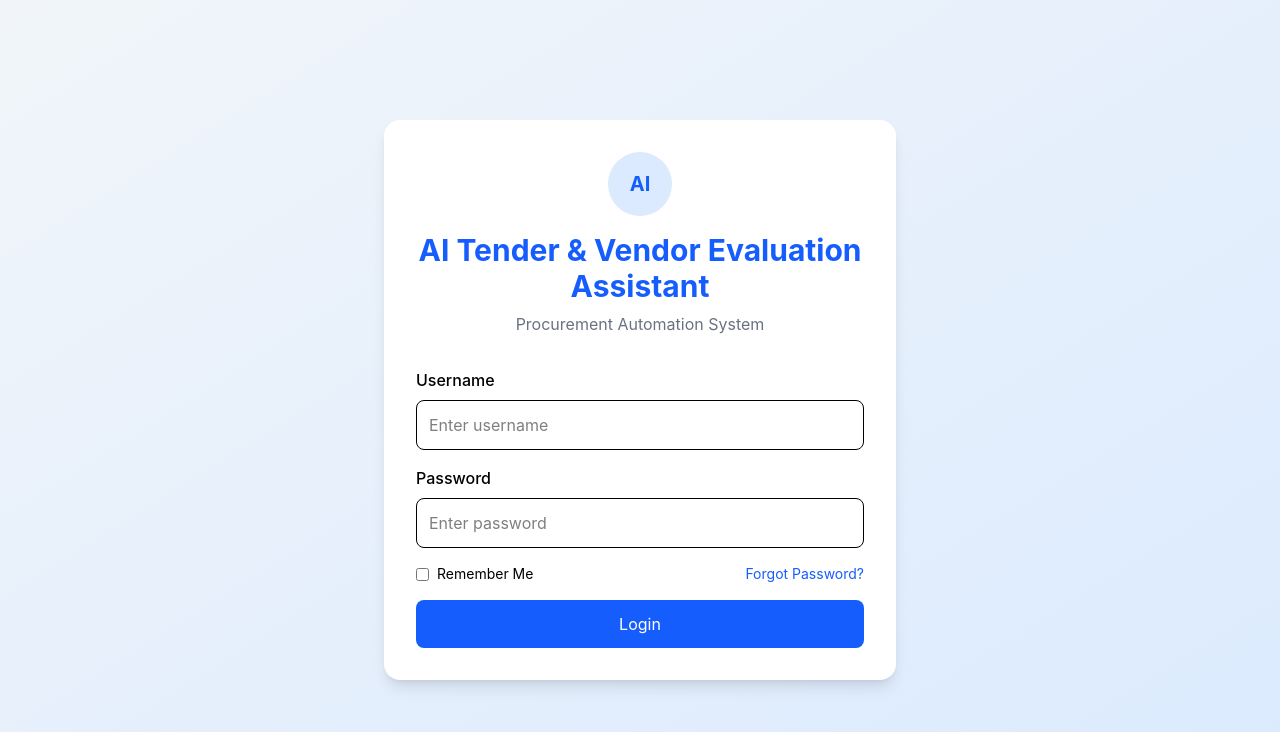
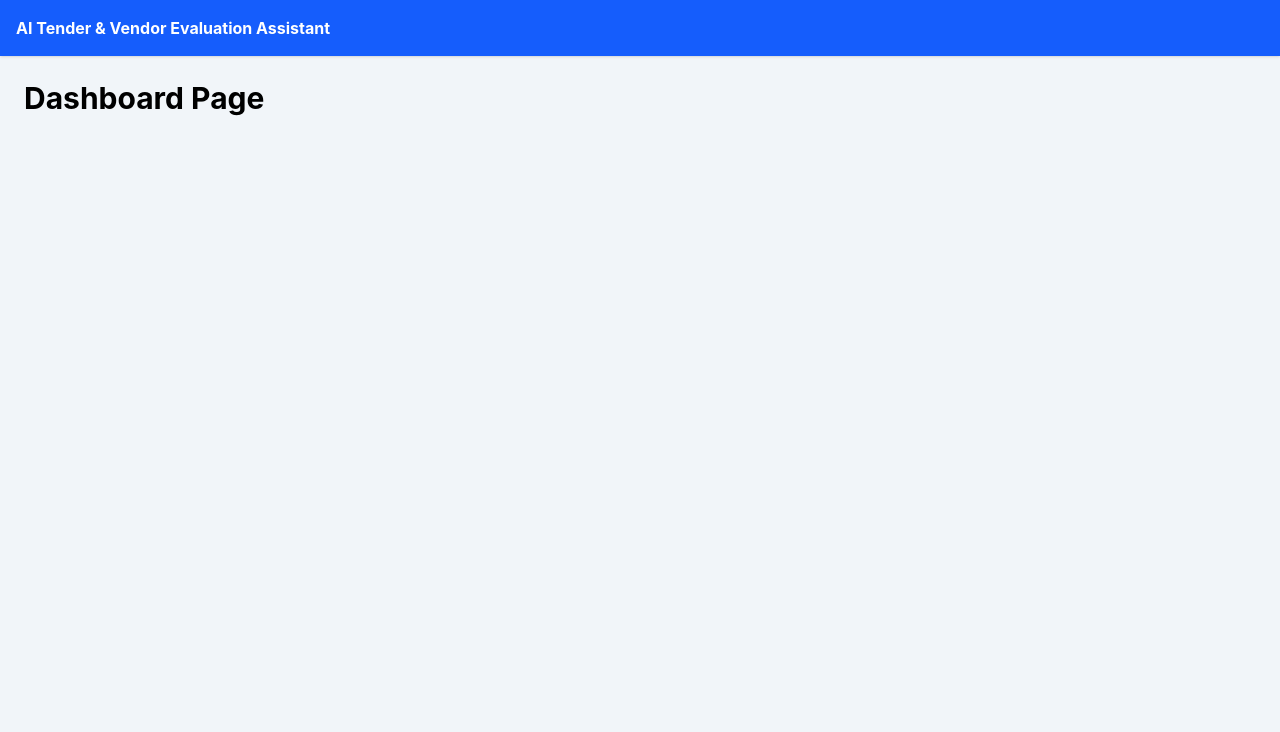
Before and after one commit to Abhishek-D04/ai-tender-vendor-assistant, a React app in the folder frontend/: page /dashboard in a window 1280 px wide. Shown: the top 732 px of the page. Built offline with nearby package versions, Linux system fonts and the light colour scheme; the HTML template or start-up script is replaced by a standard one.

Commit message:
Setup application routing

```diff
--- a/frontend/package.json
+++ b/frontend/package.json
@@ -13,6 +13,7 @@
     "@tailwindcss/vite": "^4.3.0",
     "react": "^19.2.6",
     "react-dom": "^19.2.6",
+    "react-router-dom": "^7.17.0",
     "tailwindcss": "^4.3.0"
   },
   "devDependencies": {
--- a/frontend/src/App.jsx
+++ b/frontend/src/App.jsx
@@ -1,12 +1,7 @@
-import AuthLayout from "./layouts/AuthLayout";
-import LoginPage from "./pages/LoginPage";
+import AppRoutes from "./routes/AppRoutes";
 
 function App() {
-  return (
-    <AuthLayout>
-      <LoginPage />
-    </AuthLayout>
-  );
+  return <AppRoutes />;
 }
 
 export default App;
--- a/frontend/src/main.jsx
+++ b/frontend/src/main.jsx
@@ -1,10 +1,14 @@
 import React from "react";
 import ReactDOM from "react-dom/client";
+import { BrowserRouter } from "react-router-dom";
+
 import App from "./App";
 import "./index.css";
 
 ReactDOM.createRoot(document.getElementById("root")).render(
   <React.StrictMode>
-    <App />
+    <BrowserRouter>
+      <App />
+    </BrowserRouter>
   </React.StrictMode>
 );
--- /dev/null
+++ b/frontend/src/pages/DashboardPage.jsx
@@ -0,0 +1,7 @@
+export default function DashboardPage() {
+  return (
+    <h1 className="text-3xl font-bold">
+      Dashboard Page
+    </h1>
+  );
+}
--- /dev/null
+++ b/frontend/src/routes/AppRoutes.jsx
@@ -0,0 +1,31 @@
+import { Routes, Route } from "react-router-dom";
+
+import LoginPage from "../pages/LoginPage";
+import DashboardPage from "../pages/DashboardPage";
+
+import AuthLayout from "../layouts/AuthLayout";
+import MainLayout from "../layouts/MainLayout";
+
+export default function AppRoutes() {
+  return (
+    <Routes>
+      <Route
+        path="/"
+        element={
+          <AuthLayout>
+            <LoginPage />
+          </AuthLayout>
+        }
+      />
+
+      <Route
+        path="/dashboard"
+        element={
+          <MainLayout>
+            <DashboardPage />
+          </MainLayout>
+        }
+      />
+    </Routes>
+  );
+}
```
Also changed, not shown: 1 other file (tests, documents, lock files or other folders).
